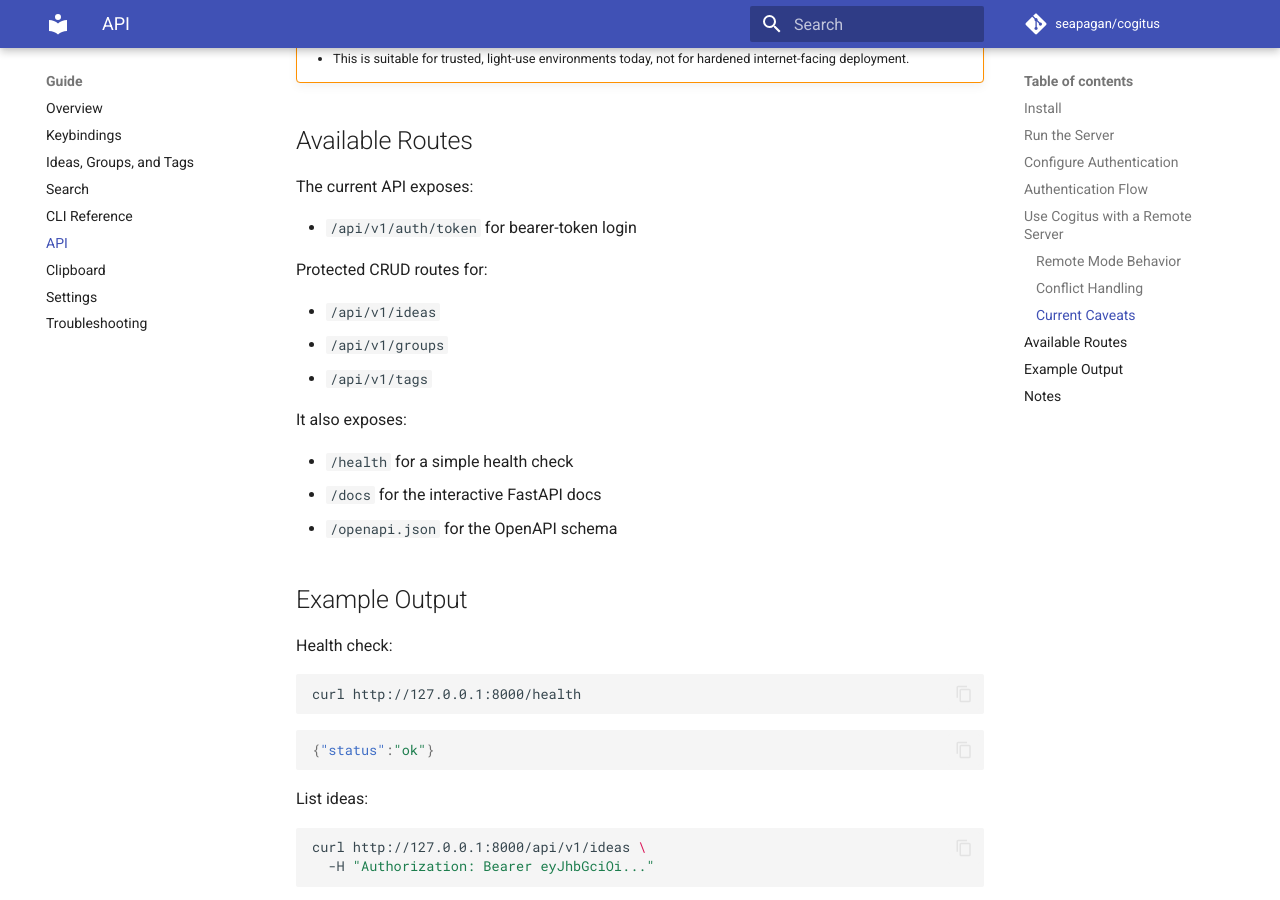
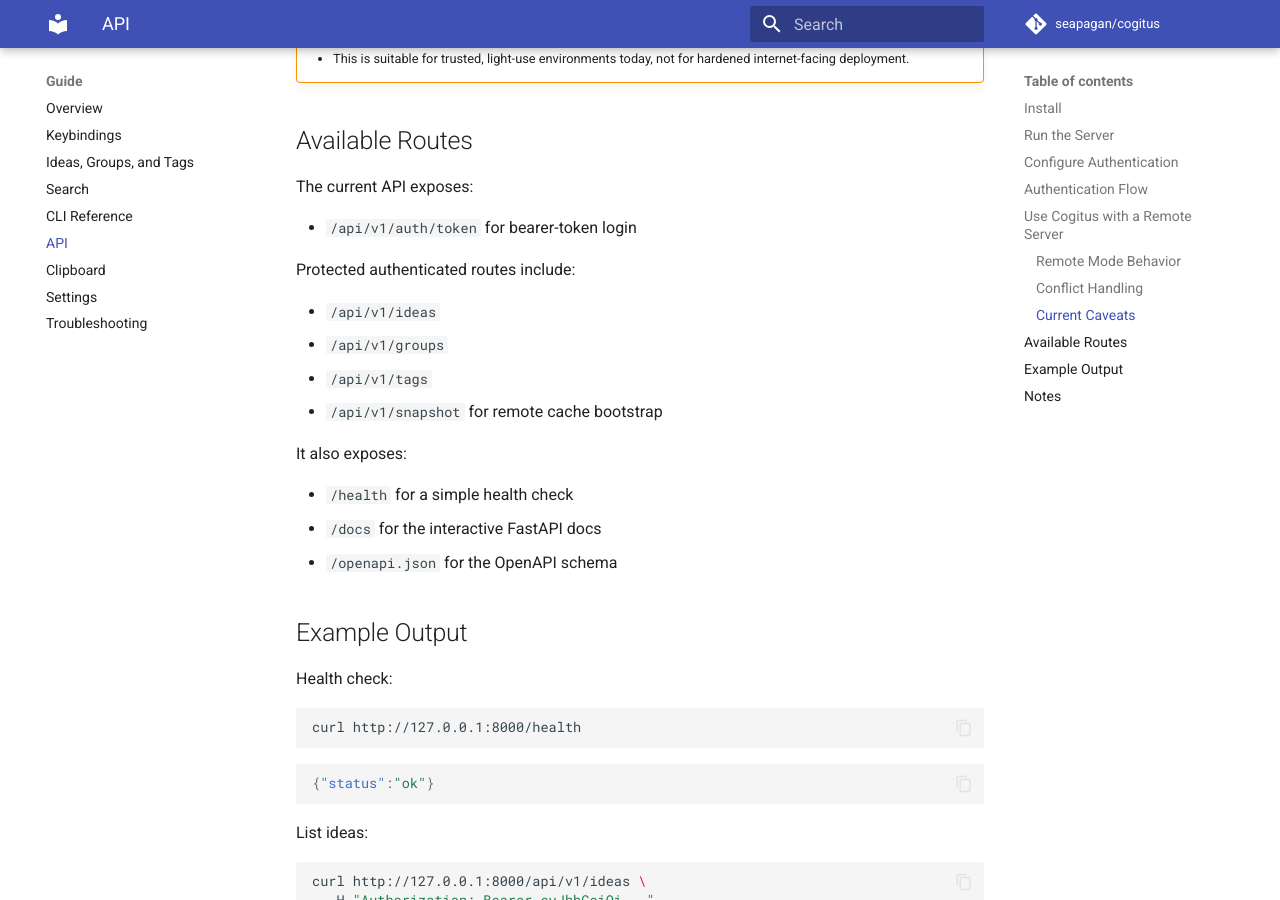
Before and after one commit to seapagan/cogitus, an MkDocs documentation site: the page built from docs/user-guide/api.md, in a window 1280 px wide and 900 px high, scrolled down 3611 px. Built offline with MkDocs 1.6.1 and Material for MkDocs 9.7.7, drawn with Linux system fonts in a browser that asks for light colours; comment, search, counter and statistics services are not loaded.

Commit message:
docs: add snapshot route to api guide
Signed-off-by: Grant Ramsay <seapagan@gmail.com>

```diff
--- a/docs/user-guide/api.md
+++ b/docs/user-guide/api.md
@@ -169,11 +169,12 @@
 
 - `/api/v1/auth/token` for bearer-token login
 
-Protected CRUD routes for:
+Protected authenticated routes include:
 
 - `/api/v1/ideas`
 - `/api/v1/groups`
 - `/api/v1/tags`
+- `/api/v1/snapshot` for remote cache bootstrap
 
 It also exposes:
 
```
